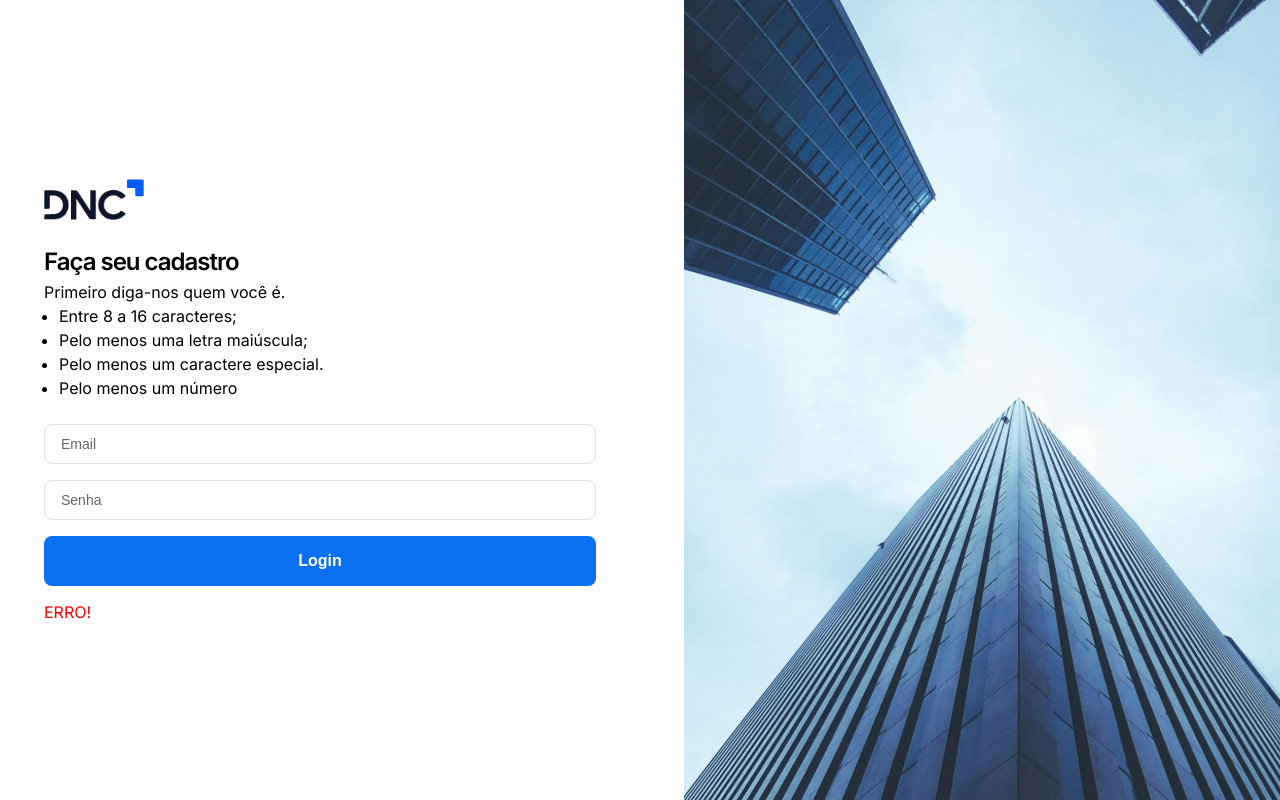
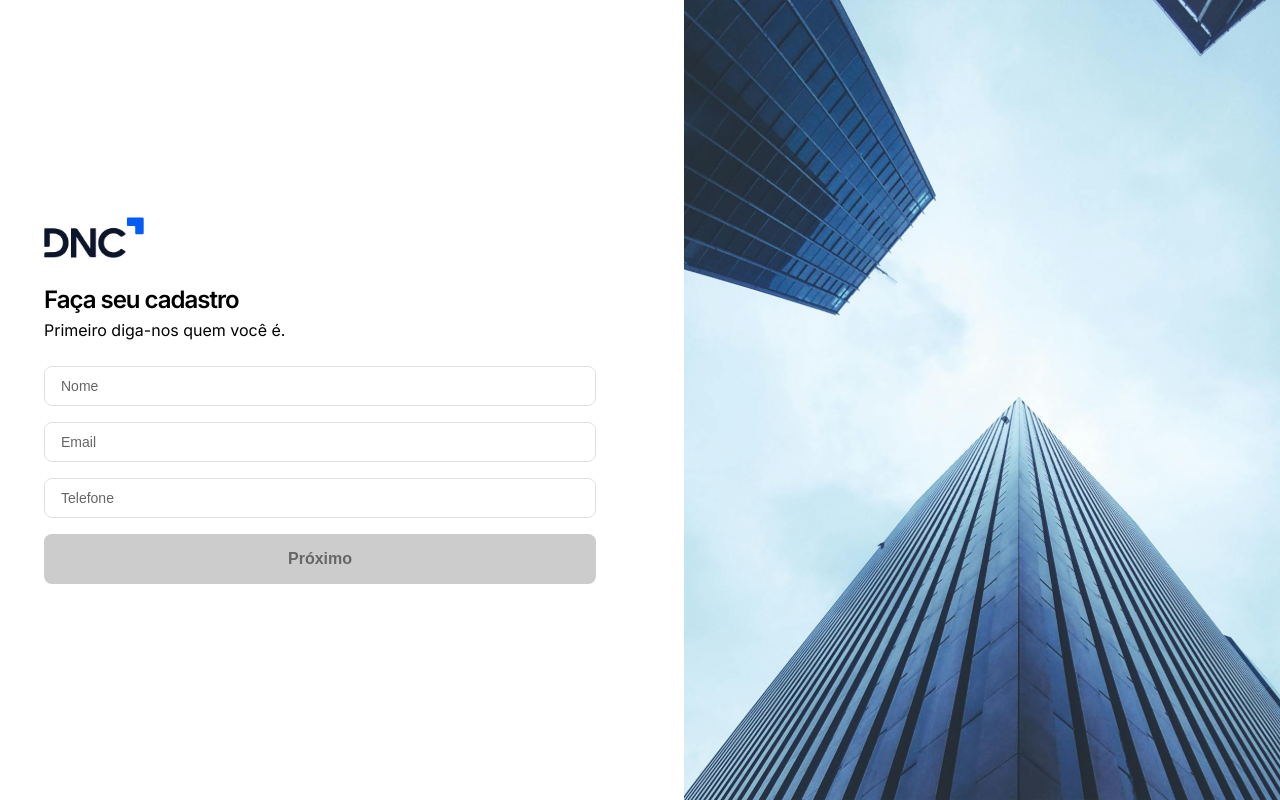
Before and after one commit to osandrofelipe/dnc-sales-dashboard-ssf, a React (Vite) app: page /cadastro in a window 1280 px wide. Shown: the top 800 px of the page. Built offline with nearby package versions, Linux system fonts and the light colour scheme.

Commit message:
Feat: Create profile flow

```diff
--- a/package.json
+++ b/package.json
@@ -13,6 +13,7 @@
     "@emotion/react": "^11.14.0",
     "@emotion/styled": "^11.14.1",
     "@mui/material": "^7.3.2",
+    "@reduxjs/toolkit": "^2.9.0",
     "@types/js-cookie": "^3.0.6",
     "@types/styled-components": "^5.1.34",
     "axios": "^1.11.0",
@@ -22,6 +23,7 @@
     "react": "^19.1.1",
     "react-chartjs-2": "^5.3.0",
     "react-dom": "^19.1.1",
+    "react-redux": "^9.2.0",
     "react-router-dom": "^7.8.2",
     "styled-components": "^6.1.19"
   },
--- a/src/hooks/useFormValidation.ts
+++ b/src/hooks/useFormValidation.ts
@@ -15,7 +15,12 @@
                 return /\S+@\S+\.\S+/.test(String(formValues[index]))
             }
             if (input.type === 'password') {
-                return String(formValues[index]).length > 7
+                const password = String(value)
+                const hasCorrectLenght = password.length >= 8 && password.length <= 16
+                const hasUppercaseLetter = /[A-Z]/.test(password)
+                const hasSpecialCharacter = /[!@#$%ˆ&*(),.?":{}|<>]/.test(password)
+                const hasNumber = /\d/.test(password)
+                return hasCorrectLenght && hasUppercaseLetter && hasSpecialCharacter && hasNumber
             }
             return true
         })
--- a/src/main.tsx
+++ b/src/main.tsx
@@ -3,12 +3,16 @@
 import App from './App.tsx'
 import { GlobalStyle } from './styles/globalStyle.ts'
 import { AppThemeProvider } from './contexts/AppThemeContext.tsx'
+import { Provider } from 'react-redux'
+import store from './redux/index.ts'
 
 ReactDOM.createRoot(document.getElementById('root')!).render(
   <React.StrictMode>
-    <AppThemeProvider>
-      <GlobalStyle />
-      <App />
-    </AppThemeProvider>
+    <Provider store={store}>
+      <AppThemeProvider>
+        <GlobalStyle />
+        <App />
+      </AppThemeProvider>
+    </Provider>
   </React.StrictMode>,
 )
--- a/src/pages/Login.tsx
+++ b/src/pages/Login.tsx
@@ -1,3 +1,4 @@
+/* eslint-disable react-hooks/exhaustive-deps */
 
 import { type ChangeEvent, type MouseEvent, useEffect } from "react";
 import { useNavigate } from "react-router-dom";
@@ -17,8 +18,13 @@
 // TYPES
 import type { MessageProps, LoginData, LoginPostData, DecodedJWT } from "@/types";
 
+// REDUX
+import { useSelector } from "react-redux";
+import type { RootState } from "@/redux";
+
 function Login() {
     const navigate = useNavigate()
+    const { email, message } = useSelector((state: RootState) => state.createProfile)
     const inputs = [
         { type: 'email', placeholder: 'Email' },
         { type: 'password', placeholder: 'Senha' },
@@ -28,7 +34,7 @@
     const { formValues, formValid, handleChange } = useFormValidation(inputs)
 
     const handleMessage = (): MessageProps => {
-        if (!error) return { msg: '', type: 'success' }
+        if (!error) return { msg: message ?? '', type: 'success' }
         switch (error) {
             case 401:
                 return {
@@ -62,6 +68,13 @@
         }
         if (Cookies.get('Authorization')) navigate('/home')
     }, [data, navigate])
+
+
+useEffect(() => {
+    if (email) {
+        handleChange(0, email)
+    }
+}, [email])
 
     return (
         <>
--- a/src/pages/Registration.tsx
+++ b/src/pages/Registration.tsx
@@ -1,8 +1,82 @@
+/* eslint-disable react-hooks/exhaustive-deps */
+import { useEffect, type ChangeEvent } from "react";
+import { useNavigate } from "react-router-dom";
+
+// COMPONENTS
 import { Box, Container } from "@mui/material";
-import { BannerImage, FormComponent, StyledH1, StyledP, StyledUl,Logo } from "@/components";
+import { BannerImage, FormComponent, StyledH1, StyledP, StyledUl, Logo } from "@/components";
 import { pxToRem } from "@/utils";
 
+// HOOKS
+import { usePost, useFormValidation } from '@/hooks'
+
+// REDUX
+import { useDispatch, useSelector } from "react-redux";
+import type { RootState } from "@/redux";
+import { setMessage, setProfileData } from "@/redux/slices/createProfile";
+
+// TYPES
+import type { CreateProfileData, InputProps } from "@/types";
+
 function Registration() {
+
+    const dispatch = useDispatch()
+    const navigate = useNavigate()
+    const  { email } = useSelector((state: RootState) => state.createProfile)
+
+    const {
+        data,
+        loading,
+        error,
+        postData
+    } = usePost<string, CreateProfileData>('profile/create')
+
+    //FORM STEP1
+    const step1Inputs: InputProps[] = [
+        { name: 'name', type: 'text', placeholder: 'Nome', required: true },
+        { name: 'email', type: 'email', placeholder: 'Email'},
+        { name: 'phone', type: 'tel', placeholder: 'Telefone', required: true },
+    ]
+
+    const handleStep1 = (e:React.FormEvent) => {
+        e.preventDefault()
+        dispatch(
+            setProfileData({
+                email: String(step1FormValues[1])
+            })
+        )
+    }
+
+    const { formValues: step1FormValues, formValid: step1FormValid, handleChange: step1FormHandleChange } = useFormValidation(step1Inputs)
+
+    //FORM STEP2
+    const step2Inputs: InputProps[] = [
+        {type: 'password', placeholder: 'Senha' },
+
+    ]
+
+    const handleStep2 = async (e:React.FormEvent) => {
+        e.preventDefault()
+        await postData({
+            name: String(step1FormValues[0]),
+            email: String(step1FormValues[1]),
+            phone: String(step1FormValues[2]),
+            password: String(step2FormValues[0])
+        })
+    }
+    const { formValues: step2FormValues, formValid: step2FormValid, handleChange: step2FormHandleChange } = useFormValidation(step2Inputs)
+
+    const handleStepInputs = email ? step2Inputs : step1Inputs
+
+    useEffect(() => {
+        if (data !== null) {
+            dispatch(setMessage('Usuário criado com sucesso.'))
+            navigate('/')
+        } else if (error) {
+            alert(`Não foi possível realizar a operação.Entre em contato com nosso suporte (${error}).`)
+        }
+    }, [ data, error, navigate])
+
     return (
         <>
             <Box>
@@ -16,26 +90,39 @@
                         <Container maxWidth="sm">
                             <Box sx={{ marginBottom: pxToRem(24) }}><Logo height={41} width={100}/></Box>
                             <Box sx={{ marginBottom: pxToRem(24) }}>
-                                <StyledH1>Faça seu cadastro</StyledH1>
-                                <StyledP>Primeiro diga-nos quem você é. </StyledP>
-                                <StyledUl>
-                                    <li>Entre 8 a 16 caracteres;</li>
-                                    <li>Pelo menos uma letra maiúscula;</li>
-                                    <li>Pelo menos um caractere especial.</li>
-                                    <li>Pelo menos um número</li>
-                                </StyledUl>
+                                <StyledH1>
+                                    {email ? 'Defina sua senha' : 'Faça seu cadastro'}
+                                </StyledH1>
+                                <StyledP>
+                                    {' '}
+                                    {email ? 'Sua senha deve ter:' : 'Primeiro diga-nos quem você é.'}
+                                </StyledP>
+                                {email && (
+                                    <StyledUl>
+                                        <li>Entre 8 a 16 caracteres;</li>
+                                        <li>Pelo menos uma letra maiúscula;</li>
+                                        <li>Pelo menos um caractere especial.</li>
+                                        <li>Pelo menos um número</li>
+                                    </StyledUl>
+                                )}
+
                             </Box>
-                            <FormComponent inputs={[
-                                { type: 'email', placeholder: 'Email' },
-                                { type: 'password', placeholder: 'Senha' }
-                            ]}
+                            <FormComponent inputs={handleStepInputs.map((input, index) => ({
+                                type: input.type,
+                                placeholder: input.placeholder,
+                                value: email ? step2FormValues[index] || '' : step1FormValues[index] || '',
+                                onChange: (e: ChangeEvent<HTMLInputElement>) => email ? step2FormHandleChange(index, (e.target as HTMLInputElement).value) : step1FormHandleChange(index, (e.target as HTMLInputElement).value)
+                            }))}
                                 buttons={[
-                                    { className: 'primary', type: 'submit', children: 'Login' }
+                                    {
+                                        className: 'primary',
+                                        disabled: email ? !step2FormValid || loading : !step1FormValid,
+                                        onClick: email ? handleStep2 : handleStep1,
+                                        type: 'submit',
+                                        children: email ? 'Enviar' : 'Próximo'
+                                    }
                                 ]}
-                                message={{
-                                    msg: 'ERRO!',
-                                    type: 'error'
-                                }}
+
                             />
                         </Container>
                     </Box>
--- /dev/null
+++ b/src/redux/index.ts
@@ -0,0 +1,15 @@
+import { configureStore } from "@reduxjs/toolkit";
+import createProfileReducer from './slices/createProfile'
+
+
+const store = configureStore({
+    reducer: {
+        createProfile: createProfileReducer
+    }
+})
+
+
+export type RootState = ReturnType<typeof store.getState>
+export type AppDispatch = typeof store.dispatch
+
+export default store
--- /dev/null
+++ b/src/redux/slices/createProfile.ts
@@ -0,0 +1,26 @@
+import { createSlice,type PayloadAction } from  '@reduxjs/toolkit';
+import type { CreateProfileData } from '@/types';
+
+const initialState: Omit<CreateProfileData, 'name' | 'phone' | 'password'> = {
+    email: '',
+    message: null,
+}
+
+const profileSlice = createSlice({
+    name:  'profile',
+    initialState,
+    reducers: {
+        setProfileData: (
+            state,
+            action: PayloadAction<Omit<CreateProfileData, 'name' | 'phone' | 'password'>>
+        ) => {
+            state.email = action.payload.email
+        },
+        setMessage: (state, action: PayloadAction<string>) => {
+            state.message = action.payload
+        }
+    }
+})
+
+export const { setProfileData, setMessage } = profileSlice.actions
+export default profileSlice.reducer
```
Also changed, not shown: src/pages/Leads.tsx (+6 -1 lines), src/types/profileData.d.ts (+8 -0 lines), 1 other file (tests, documents, lock files or other folders).
